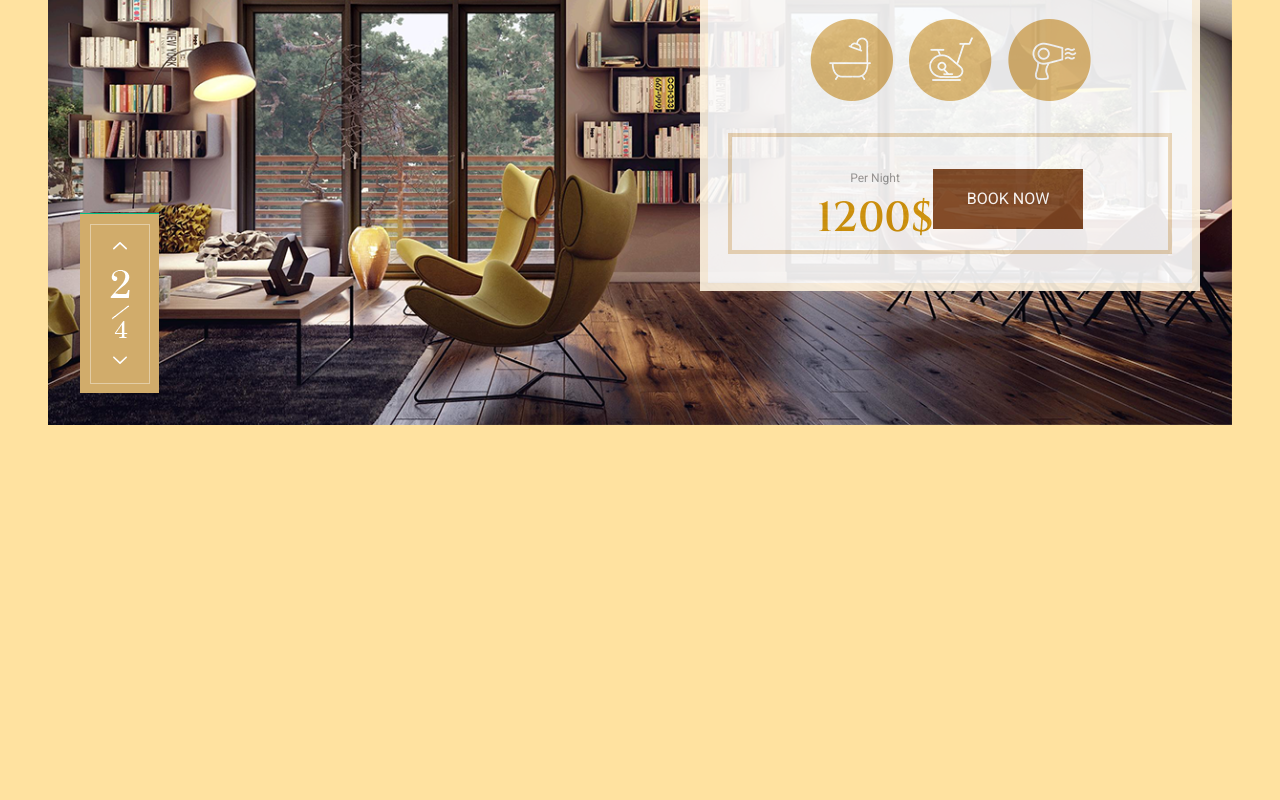
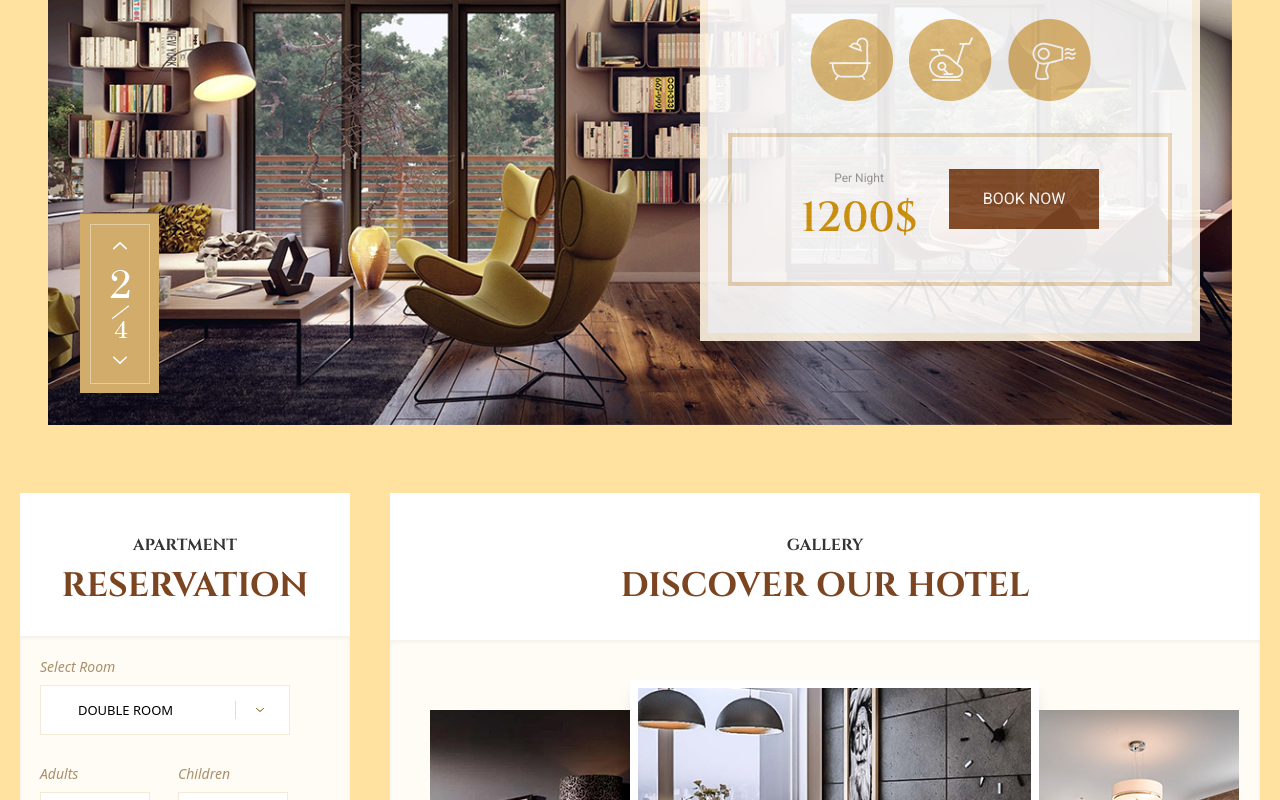
Before and after one commit to bensuz/Crossover_2, a React (Vite) app: page / in a window 1280 px wide. Shown: the part 880-1680 px from the top of the page. Before the commit the page ends 1353 px from the top, so only its background shows below. Built offline with nearby package versions, Linux system fonts and the light colour scheme.

Commit message:
merged with sectionfour

```diff
--- a/src/App.jsx
+++ b/src/App.jsx
@@ -1,12 +1,14 @@
 import "./App.css";
 import Header from "./components/Header";
 import Room_Choose from "./components/Room_Choose";
+import SectionFour from "./components/SectionFour/SectionFour";
 
 function App() {
   return (
     <>
       <Header />
       <Room_Choose />
+      <SectionFour />
     </>
   );
 }
--- a/src/components/Room_Choose.jsx
+++ b/src/components/Room_Choose.jsx
@@ -47,7 +47,7 @@ const Room_Choose = () => {
           src={RoomNumber}
         />
 
-        <div className="flex-col absolute right-[2rem] bg-white w-[500px] h-[500px] text-center items-center border-8 border-[#fff4e1] opacity-90 top-[-5rem]">
+        <div className="flex-col absolute right-[2rem] bg-white w-[500px] h-[550px] text-center items-center border-8 border-[#fff4e1] opacity-90 top-[-5rem]">
           <div className="flex-col  w-[100%] ">
             <h2 className="font-['Cinzel'] font-[700] text-[1rem] text-[#d39507]  pt-[2rem]">
               CONVENIENVE AND LUXURY
@@ -66,7 +66,7 @@ const Room_Choose = () => {
               <img src={Roomicon3} />
             </div>
           </div>
-          <div className="flex border-[#edd9ba] border-4 justify-center ml-[20px] mr-[20px] mt-[2rem] pt-[2rem] pd-[1rem]">
+          <div className="flex border-[#edd9ba] border-4 justify-center ml-[20px] mr-[20px] mt-[2rem] pt-[2rem] pb-[2rem]  gap-[2rem] ">
             <div className="flex-col bg-[#ffffff] ">
               <p className="text-[#999999] text-[12px] font-['Roboto']">
                 Per Night
```
